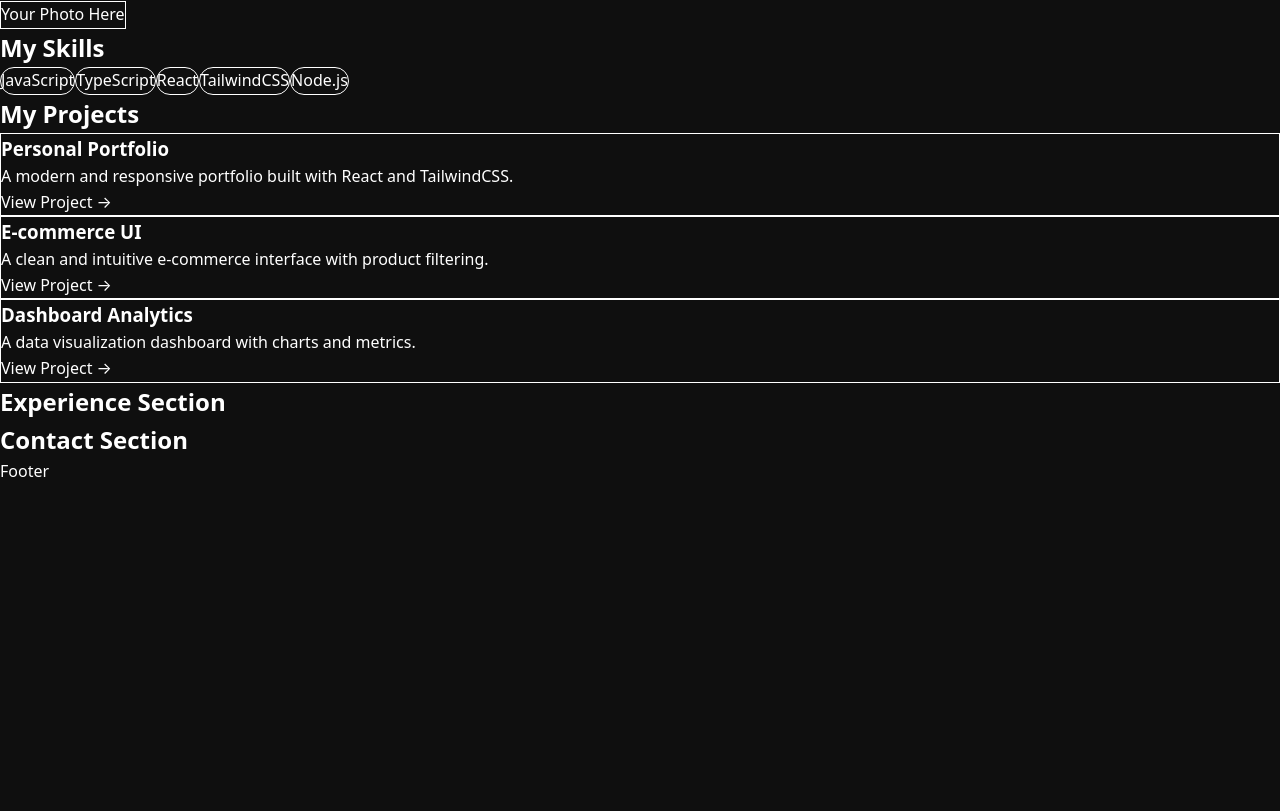
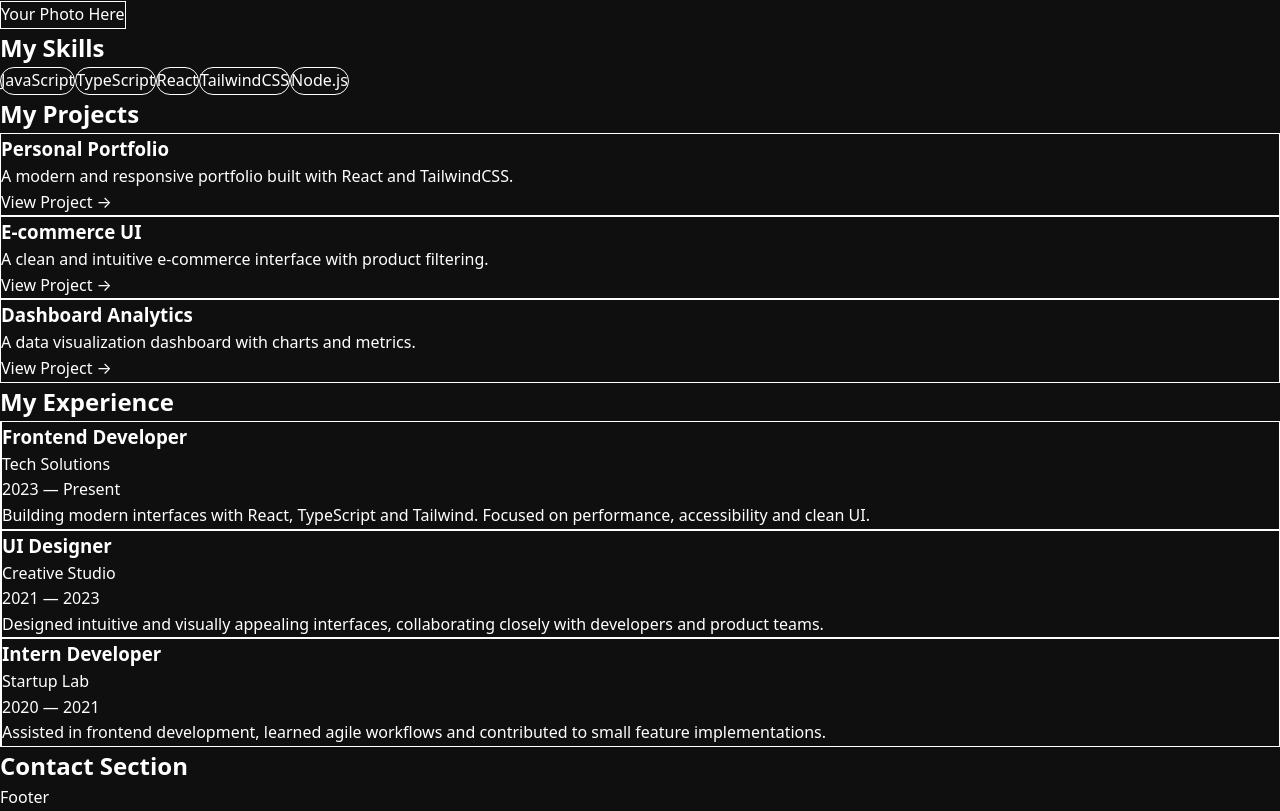
Before and after one commit to andradeg-luiza/personalpage, a React (Vite) app: page / in a window 1280 px wide. Shown: the part 914-1725 px from the top of the page. Before the commit the page ends 1399 px from the top, so only its background shows below. Built offline with nearby package versions, Linux system fonts and the light colour scheme.

Commit message:
feat: experience layout

```diff
--- a/src/assets/data/experience.ts
+++ b/src/assets/data/experience.ts
@@ -1,8 +1,23 @@
 export const experience = [
   {
-    role: "Desenvolvedora Frontend",
-    company: "Empresa X",
-    period: "2023 - Atual",
-    description: "Atuação com React, TypeScript e testes.",
+    role: "Frontend Developer",
+    company: "Tech Solutions",
+    period: "2023 — Present",
+    description:
+      "Building modern interfaces with React, TypeScript and Tailwind. Focused on performance, accessibility and clean UI.",
+  },
+  {
+    role: "UI Designer",
+    company: "Creative Studio",
+    period: "2021 — 2023",
+    description:
+      "Designed intuitive and visually appealing interfaces, collaborating closely with developers and product teams.",
+  },
+  {
+    role: "Intern Developer",
+    company: "Startup Lab",
+    period: "2020 — 2021",
+    description:
+      "Assisted in frontend development, learned agile workflows and contributed to small feature implementations.",
   },
 ];
--- a/src/sections/experience/experience.tsx
+++ b/src/sections/experience/experience.tsx
@@ -1,7 +1,41 @@
+import { experience } from "../../assets/data/experience";
+
 export default function Experience() {
   return (
-    <section>
-      <h2>Experience Section</h2>
+    <section
+      id="experience"
+      className="py-24 px-6 max-w-7xl mx-auto flex flex-col items-start"
+    >
+      <h2 className="text-4xl font-bold text-white mb-10">
+        My <span className="text-pink-400">Experience</span>
+      </h2>
+
+      <div className="flex flex-col gap-8 w-full border-l border-white/10 pl-6">
+        {experience.map((item, index) => (
+          <div key={index} className="relative">
+            {/* Bolinha da timeline */}
+            <span className="absolute -left-[14px] top-1 w-3 h-3 bg-pink-400 rounded-full"></span>
+
+            <div className="bg-white/5 border border-white/10 rounded-xl p-6 backdrop-blur-md hover:bg-white/10 transition-all">
+              <h3 className="text-xl font-semibold text-white">
+                {item.role}
+              </h3>
+
+              <p className="text-pink-400 text-sm font-medium mt-1">
+                {item.company}
+              </p>
+
+              <p className="text-gray-400 text-sm mt-1">
+                {item.period}
+              </p>
+
+              <p className="text-gray-300 text-sm leading-relaxed mt-4">
+                {item.description}
+              </p>
+            </div>
+          </div>
+        ))}
+      </div>
     </section>
   );
 }
```
